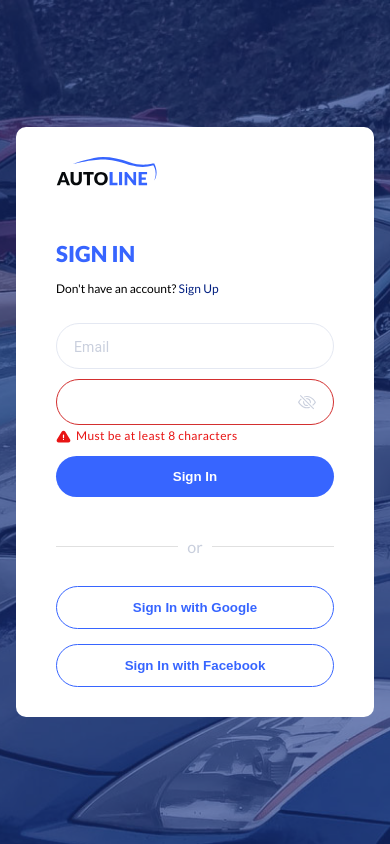
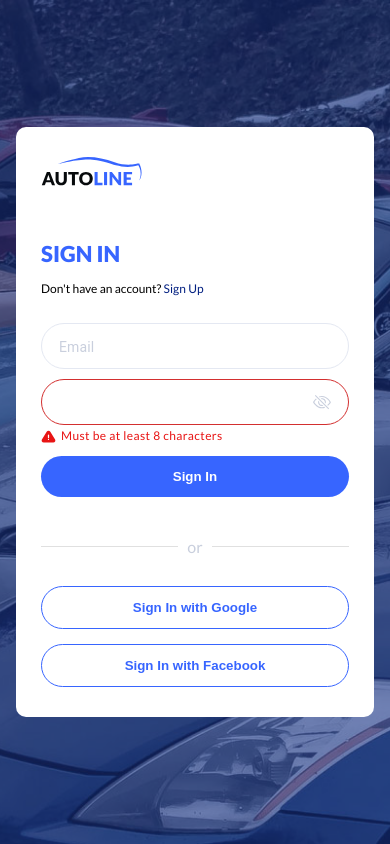
Before and after one commit to BinaryStudioAcademy/bsa-2022-autoline, a React (Vite) app in the folder frontend/: page /sign-in in a window 390 px wide. Built offline with nearby package versions, Linux system fonts and the light colour scheme; no server answers.

Commit message:
Fix form padding for small devices

```diff
--- a/frontend/src/components/sign/styles.module.scss
+++ b/frontend/src/components/sign/styles.module.scss
@@ -45,6 +45,6 @@
 
 @media (max-width: 641px) {
   .content {
-    padding: 30px 40px;
+    padding: 30px 25px;
   }
 }
```
